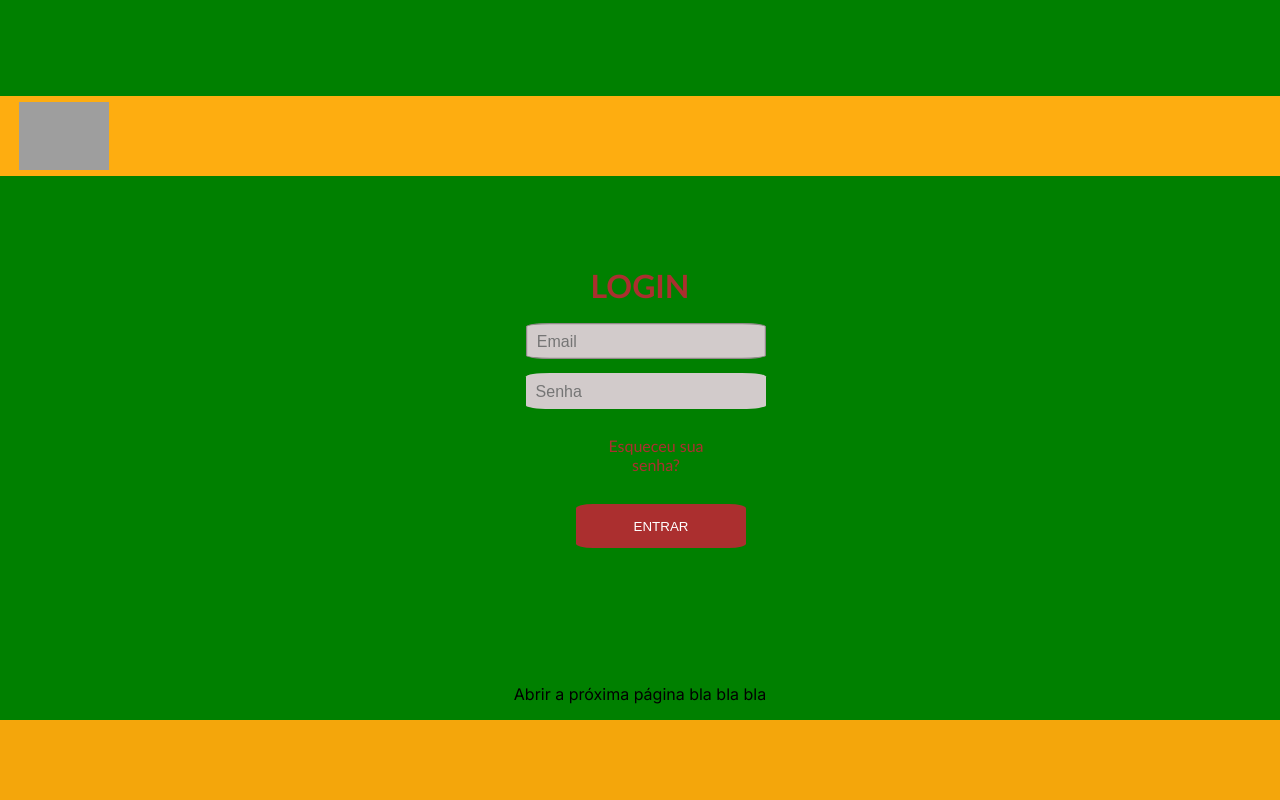
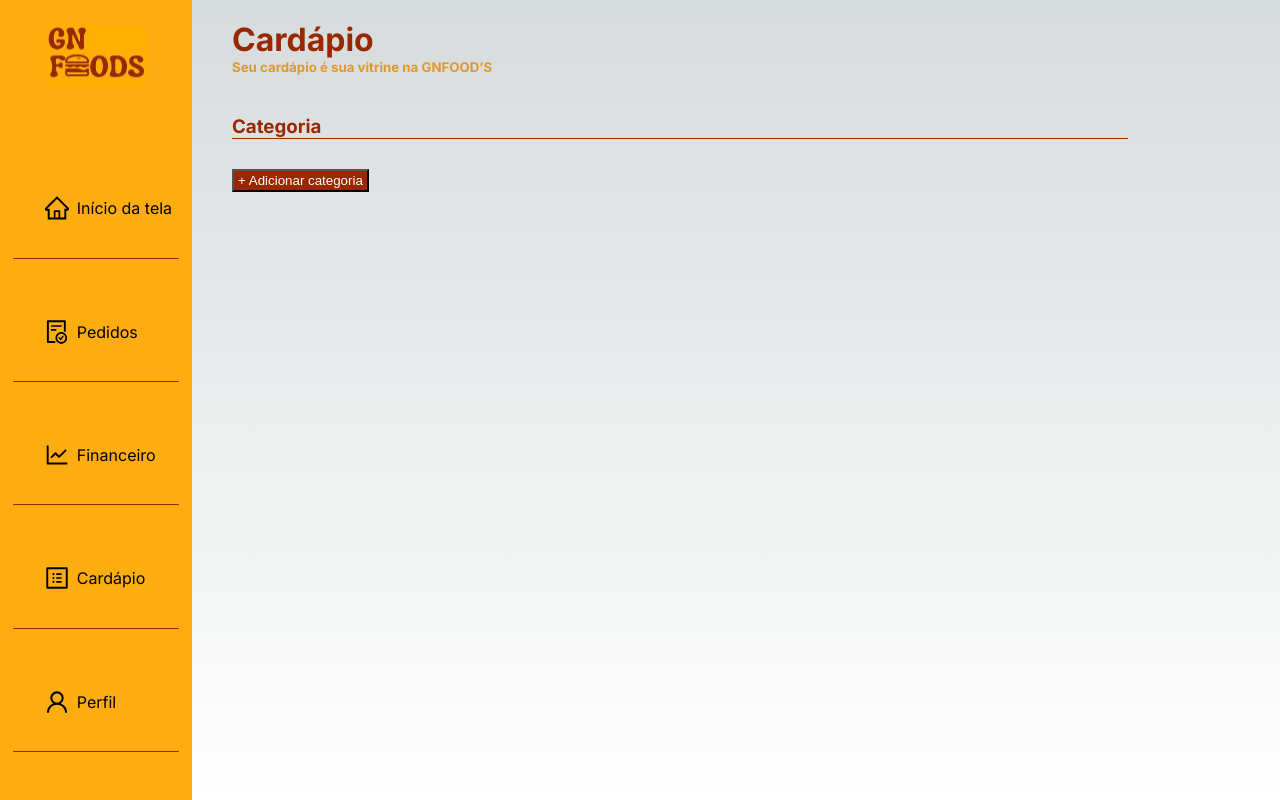
Before and after one commit to nataliabelarmino/gn-foods, a Next.js app: page / in a window 1280 px wide. Built offline with nearby package versions, Linux system fonts and the light colour scheme; grey boxes are pictures that could not be loaded.

Commit message:
Tela-Cardapio

```diff
--- a/package.json
+++ b/package.json
@@ -9,9 +9,11 @@
     "lint": "next lint"
   },
   "dependencies": {
+    "@ant-design/icons": "^5.5.1",
+    "antd": "^5.21.2",
+    "next": "14.2.5",
     "react": "^18",
-    "react-dom": "^18",
-    "next": "14.2.5"
+    "react-dom": "^18"
   },
   "devDependencies": {
     "eslint": "^8",
--- /dev/null
+++ b/src/app/cardapio/page.js
@@ -0,0 +1,40 @@
+'use client';
+import { useState } from 'react';
+import Image from 'next/image';
+import Menu from '../components/menu/Menu';
+import Styles from './page.module.css';
+import { Modal } from "antd";
+
+export default function Cardapio() {
+    const [isModalOpen, setIsModalOpen] = useState(false);
+
+    const showModal = () => {
+      setIsModalOpen(true);
+    };
+
+    const handleOk = () => {
+      setIsModalOpen(false);
+    };
+
+    const handleCancel = () => {
+      setIsModalOpen(false);
+    };
+
+    return (
+        <div className={Styles.container}>
+            <Menu />
+            <div className={Styles.conteudo}>
+                <h1 className={Styles.titulo}>Cardápio</h1>
+                <h5 className={Styles.text}>Seu cardápio é sua vitrine na GNFOOD’S </h5>
+                <h3 className={Styles.text2}>Categoria</h3>
+                <button onClick={showModal} className={Styles.botao}> + Adicionar categoria</button>
+                <Modal title="Nova categoria" open={isModalOpen} footer={null} onCancel={handleCancel}>
+                    <input name="myInput" placeholder='Nome da categoria'/>
+                    <button className={Styles.botao} onClick={handleOk}>Salvar</button>
+
+                </Modal>
+
+            </div>
+        </div>
+    );
+}
--- /dev/null
+++ b/src/app/cardapio/page.module.css
@@ -0,0 +1,43 @@
+.container {
+    width: 100vw;
+    height: 100vh;
+    margin: 0px;
+    padding: 0px;
+    display: flex;
+    flex-direction: row;
+}
+
+.conteudo {
+    padding: 20px 40px;
+}
+
+.titulo {
+    color: #992800;
+}
+
+.text {
+    margin-bottom: 40px;
+    text-wrap: wrap;
+    color: #E0982D;
+}
+
+.text2 {
+    width: 70vw;
+    border-bottom: 1px solid;
+    color: #992800;
+}
+
+.botao {
+    background-color: #992800;
+    padding: 2px 4px;
+    color:#fff;
+    margin-top: 30px;
+}
+
+@media screen and (max-width: 480px) {
+    .text {
+        margin-bottom: 40px;
+        text-wrap: wrap;
+        width: 140px;
+    }
+}
--- /dev/null
+++ b/src/app/components/menu/Menu.js
@@ -0,0 +1,47 @@
+import Image from 'next/image';
+import Logo from '../../assets/gnfoodslogo.jpg';
+import Styles from './menu.module.css';
+import {
+    HomeOutlined,
+    FileDoneOutlined,
+    UserOutlined,
+    LineChartOutlined,
+    ProfileOutlined,
+  } from '@ant-design/icons';
+import Link from 'next/link';
+
+export default function Menu() {
+    return (
+        <div className={Styles.orange}>
+            <Image src={Logo} className={Styles.logo} />
+            <div className={Styles.menu}>
+                <Link href="/qualquer">
+                <div className={Styles.item}>
+                    <HomeOutlined className={Styles.icons}/>
+                    <p className={Styles.texto}> Início da tela</p>
+                </div>
+                </Link>
+
+                <div className={Styles.item}>
+                    <FileDoneOutlined className={Styles.icons}/>
+                    <p className={Styles.texto}> Pedidos</p>
+                </div>
+
+                <div className={Styles.item}>
+                    <  LineChartOutlined className={Styles.icons} />
+                    <p className={Styles.texto}> Financeiro</p>
+                </div >
+
+                <div className={Styles.item}>
+                    < ProfileOutlined className={Styles.icons} />
+                    <p className={Styles.texto}> Cardápio</p>
+                </div >
+
+                <div className={Styles.item}>
+                    <UserOutlined className={Styles.icons} />
+                    <p className={Styles.texto}> Perfil</p>
+                </div >
+            </div >
+        </div >
+    );
+}
--- /dev/null
+++ b/src/app/components/menu/menu.module.css
@@ -0,0 +1,63 @@
+  .orange {
+      width: 15vw;
+      height: 100vh;
+      min-width: 140px;
+      max-width: 220px;
+      background-color: #FEAD10;
+      flex-direction: column;
+      justify-content: space-around;
+      display: inline-flex;
+      align-items: center;
+  }
+
+  .menu {
+      display: flex;
+      justify-content: space-evenly;
+      flex-direction: column;
+      height: 80vh;
+
+  }
+
+  .item {
+      display: flex;
+      flex-direction: row;
+      align-items: center;
+      gap: 8px;
+      padding-left: 2.5vw;
+      box-sizing: border-box;
+      height: 100px;
+      width: 13vw;
+      border-bottom: 1px solid #992800;
+  }
+
+  .logo {
+      max-width: 100px;
+      height: auto;
+  }
+
+  .icons {
+      font-size: 24px;
+  }
+
+
+  .texto {
+  }
+
+  @media screen and (max-width: 1000px){
+    .icons {
+        font-size: 20px;
+    }
+
+    .item {
+        display: flex;
+        flex-direction: row;
+        align-items: center;
+        gap: 8px;
+        padding-left: 20px;
+        box-sizing: border-box;
+        height: 100px;
+        width: 140px;
+        font-size: 16px;
+        border-bottom: 1px solid #992800;
+    }
+  }
--- /dev/null
+++ b/src/app/login/page.js
@@ -0,0 +1,42 @@
+import Image from "next/image";
+import "./teste.css";
+import Link from "next/link";
+
+// SP, o maior do Brasil
+
+export default function Home() {
+  return (
+    <main className="main">
+      <div className="layout">
+        <div className="orange">
+
+          <img src="./img/logogn.jpg" className="logo"></img>
+
+        </div>
+        <h1 style={{ textAlign: "center", marginTop: "90px", widht: "90px", height: "60px", color: "#AB2F2F", fontFamily: "Calibri, Helvetica, sans-serif" }}>LOGIN </h1>
+        <div className="container">
+          <div className="button">
+
+            <input style={{border: "1px solid"}} className="but" type="text" placeholder="Email" />
+
+            <input className="but" type="text" placeholder="Senha" />
+
+          </div>
+
+          <p className="text" style={{
+            textAlign: "center", margin: "30px",
+            color: "#AB2F2F", fontFamily: "Calibri, Helvetica, sans-serif", cursor: "pointer"
+          }}>Esqueceu sua senha?</p>
+
+          <div className="enviar">
+            <input className="botao" type="button" value="ENTRAR"></input>
+          </div>
+        </div>
+      </div>
+
+      <div className="footer">
+      </div>
+      <Link href="/qualquer">Abrir a próxima página bla bla bla</Link>
+    </main>
+  );
+}
--- a/src/app/page.js
+++ b/src/app/page.js
@@ -1,42 +1,12 @@
 import Image from "next/image";
 import "./teste.css";
 import Link from "next/link";
+import Cardapio from './cardapio/page';
 
 // SP, o maior do Brasil
 
 export default function Home() {
   return (
-    <main className="main">
-      <div className="layout">
-        <div className="orange">
-
-          <img src="./img/logogn.jpg" className="logo"></img>
-
-        </div>
-        <h1 style={{ textAlign: "center", marginTop: "90px", widht: "90px", height: "60px", color: "#AB2F2F", fontFamily: "Calibri, Helvetica, sans-serif" }}>LOGIN </h1>
-        <div className="container">
-          <div className="button">
-
-            <input style={{border: "1px solid"}} className="but" type="text" placeholder="Email" />
-
-            <input className="but" type="text" placeholder="Senha" />
-
-          </div>
-
-          <p className="text" style={{
-            textAlign: "center", margin: "30px",
-            color: "#AB2F2F", fontFamily: "Calibri, Helvetica, sans-serif", cursor: "pointer"
-          }}>Esqueceu sua senha?</p>
-
-          <div className="enviar">
-            <input className="botao" type="button" value="ENTRAR"></input>
-          </div>
-        </div>
-      </div>
-
-      <div className="footer">
-      </div>
-      <Link href="/qualquer">Abrir a próxima página bla bla bla</Link>
-    </main>
+    <Cardapio />
   );
 }
```
Also changed, not shown: src/app/assets/gnfoodslogo.jpg (added), 1 other file (tests, documents, lock files or other folders).
